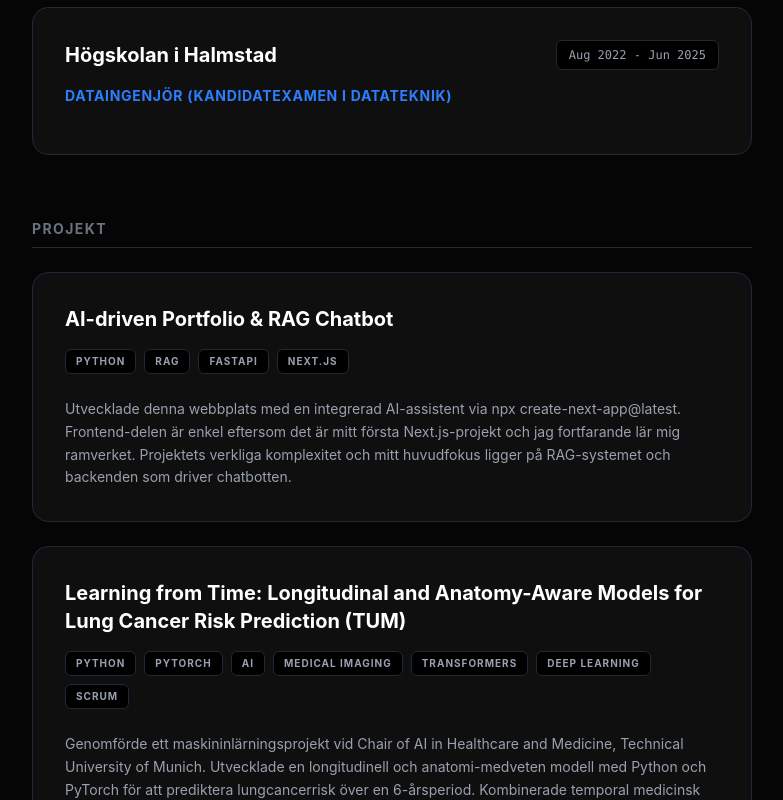
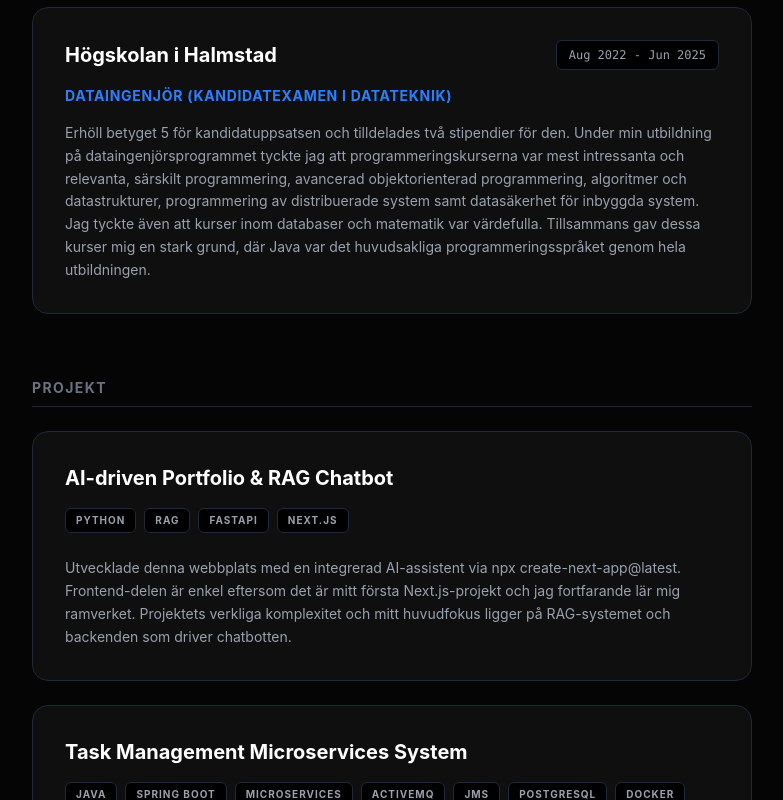
Before and after one commit to Ismail1Demir/portfolio-frontend, a Next.js app: page / in a window 1280 px wide. Shown: the part 2260-3060 px from the top of the page, without its empty margins (248-1031 px from the left). Built offline with nearby package versions, Linux system fonts and the light colour scheme.

Commit message:
added information and project

```diff
--- a/app/page.tsx
+++ b/app/page.tsx
@@ -55,6 +55,7 @@ export default function Home() {
           school: "Högskolan i Halmstad",
           degree: "Dataingenjör (Kandidatexamen i Datateknik)",
           date: "Aug 2022 - Jun 2025",
+          desc: "Erhöll betyget 5 för kandidatuppsatsen och tilldelades två stipendier för den. Under min utbildning på dataingenjörsprogrammet tyckte jag att programmeringskurserna var mest intressanta och relevanta, särskilt programmering, avancerad objektorienterad programmering, algoritmer och datastrukturer, programmering av distribuerade system samt datasäkerhet för inbyggda system. Jag tyckte även att kurser inom databaser och matematik var värdefulla. Tillsammans gav dessa kurser mig en stark grund, där Java var det huvudsakliga programmeringsspråket genom hela utbildningen."
         }
       ],
       awards: [
@@ -69,6 +70,11 @@ export default function Home() {
           desc: "Utvecklade denna webbplats med en integrerad AI-assistent via npx create-next-app@latest. Frontend-delen är enkel eftersom det är mitt första Next.js-projekt och jag fortfarande lär mig ramverket. Projektets verkliga komplexitet och mitt huvudfokus ligger på RAG-systemet och backenden som driver chatbotten."
         },
         {
+          title: "Task Management Microservices System",
+          tech: ["Java", "Spring Boot", "Microservices", "ActiveMQ", "JMS", "PostgreSQL", "Docker", "REST API"],
+          desc: "Byggde ett aktivitetshanteringssystem (task management) baserat på en Spring Boot-mikrotjänstarkitektur. Systemet består av en Task Manager-tjänst som exponerar ett REST API och lagrar uppgifter i PostgreSQL, samt en Notification Service som hanterar och schemalägger påminnelser. Tjänsterna är löst kopplade och kommunicerar asynkront via JMS och ActiveMQ. Task Manager-tjänsten skickar påminnelseuppgifter till en kö med hjälp av en JSON-meddelandekonverterare, som Notification Service sedan konsumerar och lagrar i sin egen oberoende PostgreSQL-databas."
+        },
+        {
           title: "Learning from Time: Longitudinal and Anatomy-Aware Models for Lung Cancer Risk Prediction (TUM)",
           tech: ["Python", "PyTorch", "AI", "Medical Imaging", "Transformers", "Deep Learning", "Scrum"],
           desc: "Genomförde ett maskininlärningsprojekt vid Chair of AI in Healthcare and Medicine, Technical University of Munich. Utvecklade en longitudinell och anatomi-medveten modell med Python och PyTorch för att prediktera lungcancerrisk över en 6-årsperiod. Kombinerade temporal medicinsk data med anatomiska bildegenskaper med hjälp av transformer-baserade arkitekturer för att fånga upp långsiktiga sjukdomsmönster och förbättra träffsäkerheten för tidig riskbedömning, samtidigt som arbetet bedrevs i en agil Scrum-miljö."
@@ -79,7 +85,6 @@ export default function Home() {
           desc: "Utvecklade ett lagerhanteringssystem för Godishuset för att spåra lagernivåer och stödja inköpsbeslut. Systemet visar lagertillgänglighet i realtid och genererar varningar för artiklar som behöver beställas om.",
           images: ["/images/inventory1.png", "/images/inventory2.png"]
         },
-
         {
           title: "AI-Based Detection & Classification of Prostate Cancer (Högskolan i Halmstad och Sahlgrenska Universitetssjukhuset)",
           tech: ["Python", "PyTorch", "AI", "Deep Learning", "CNN", "Medical Imaging", "Bachelor's Thesis"],
@@ -160,6 +165,7 @@ export default function Home() {
           school: "Halmstad University",
           degree: "Bachelor of Science in Computer Engineering",
           date: "Aug 2022 - Jun 2025",
+          desc: "Received a grade of 5 for my bachelor's thesis and was awarded two scholarships for it. During my studies in the Computer Engineering program, I found the programming courses to be the most interesting and relevant, particularly programming, advanced object-oriented programming, algorithms and data structures, programming of distributed systems, and data security for embedded systems. I also found courses in databases and mathematics to be valuable. Together, these courses gave me a strong foundation, with Java being the primary programming language throughout the education."
         }
       ],
       awards: [
@@ -172,6 +178,11 @@ export default function Home() {
           title: "AI-driven Portfolio & RAG Chatbot",
           tech: ["Python", "RAG", "FastAPI", "Next.js"],
           desc: "Developed this website with an integrated AI assistant using npx create-next-app@latest. The frontend is simple because it's my first Next.js project and I am still learning the framework. The true complexity and my main focus lie in the RAG system and the backend powering the chatbot."
+        },
+        {
+          title: "Task Management Microservices System",
+          tech: ["Java", "Spring Boot", "Microservices", "ActiveMQ", "JMS", "PostgreSQL", "Docker", "REST API"],
+          desc: "Built a task management system utilizing a Spring Boot microservices architecture. The system consists of a Task Manager service that exposes a REST API and stores tasks in PostgreSQL, and a Notification Service that manages and schedules due reminders. The services are heavily decoupled and communicate asynchronously via JMS and ActiveMQ. The Task Manager sends reminder tasks using a JSON message converter to a queue, which the Notification Service then consumes and stores in its own independent PostgreSQL database."
         },
         {
           title: "Learning from Time: Longitudinal and Anatomy-Aware Models for Lung Cancer Risk Prediction (TUM)",
```
